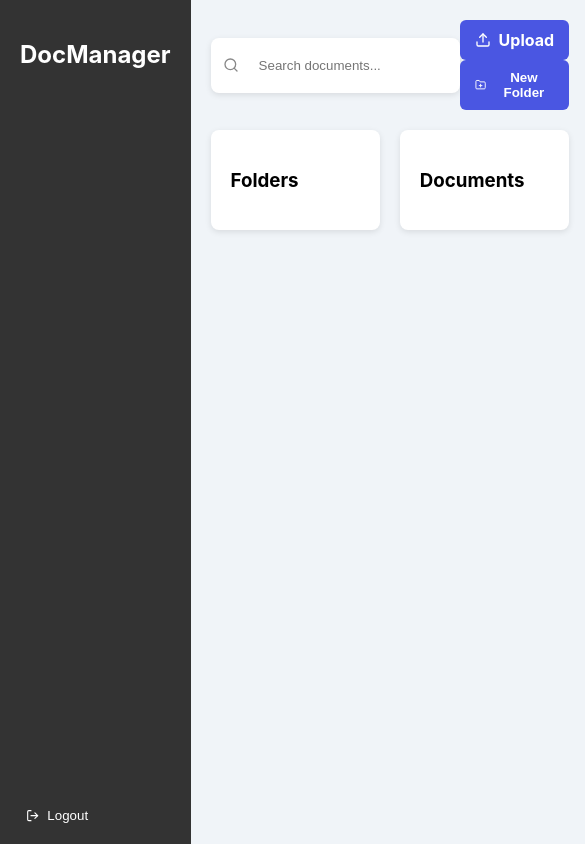
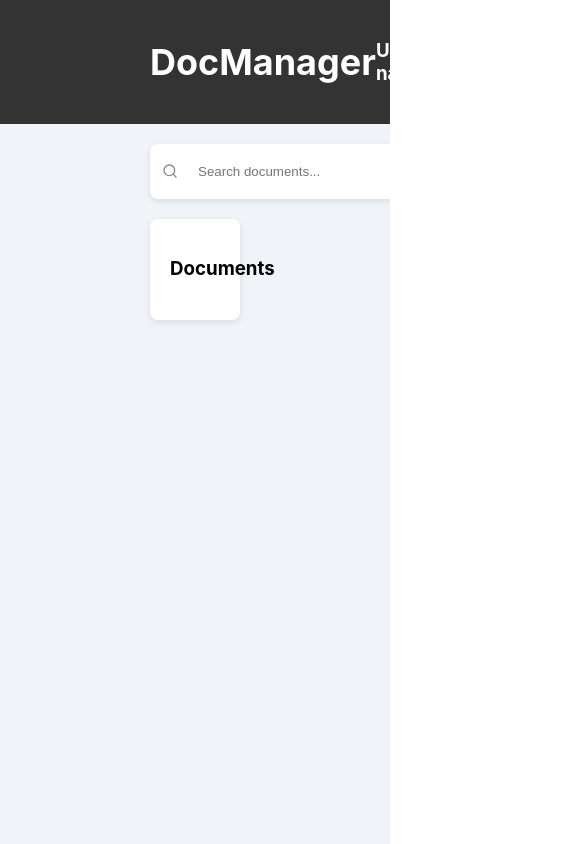
Before and after one commit to Raashi-d/DocManager, a React (Create React App) app in the folder FrontEnd/: page /dashboard in a window 390 px wide. Shown: the whole page, 585 px wide, since content can reach past the window. Built offline with nearby package versions, Linux system fonts and the light colour scheme; sample sign-in values are in the browser's storage.

Commit message:
refactor dashboard layout: update CSS for responsiveness and enhance structure; remove unused folder functionality

```diff
--- a/FrontEnd/src/pages/Dashboard.css
+++ b/FrontEnd/src/pages/Dashboard.css
@@ -1,24 +1,34 @@
 .dashboard-container {
   display: flex;
+  flex-direction: column;
   height: 100vh;
+  width: 100%;
+  overflow-x: hidden; /* Prevent horizontal scrolling */
 }
 
-  .sidebar {
-    width: 250px;
+.top-menu {
+  width: 100%;
   background-color: #333;
   color: white;
-    padding: 20px;
+  padding: 10px 150px 10px 150px;
   display: flex;
-    flex-direction: column;
   justify-content: space-between;
+  align-items: center;
+  box-sizing: border-box;
 }
 
-  .sidebar h2 {
-    font-size: 24px;
+.top-menu h2 {
+  font-size: 36px;
   font-weight: bold;
+}
+.user-info {
+  display: flex;
+  align-items: center;
+  gap: 8px;
 }
 
 .logout-button {
+  font-size: 24px;
   background: none;
   color: white;
   border: none;
@@ -30,8 +40,10 @@
 
 .dashboard-main {
   flex: 1;
-    padding: 20px;
+  padding: 20px 150px 20px 150px;
   background-color: #f0f4f8;
+  width: 100%;
+  box-sizing: border-box;
 }
 
 .dashboard-header {
@@ -75,18 +87,26 @@
 
 .content {
   display: flex;
+  flex-direction: column;
   gap: 20px;
+  width: 100%;
 }
 
-  .folders, .documents {
-    flex: 1;
+.documents {
   background: white;
   padding: 20px;
   border-radius: 8px;
   box-shadow: 0 2px 6px rgba(0, 0, 0, 0.1);
+  width: 100%;
+  box-sizing: border-box;
 }
 
-  .folder-item, .document-item {
+.documents h3 {
+  margin-bottom: 20px;
+}
+
+.document-item {
   padding: 10px;
   border-bottom: 1px solid #eee;
+  font-size: 16px;
 }
--- a/FrontEnd/src/pages/Dashboard.js
+++ b/FrontEnd/src/pages/Dashboard.js
@@ -1,11 +1,10 @@
-import React, { useState } from 'react';
-import { useNavigate } from 'react-router-dom';
-import { FiSearch, FiFolderPlus, FiUpload, FiLogOut } from 'react-icons/fi';
-import './Dashboard.css';
+import React, { useState } from "react";
+import { useNavigate } from "react-router-dom";
+import { FiSearch, FiUpload, FiLogOut } from "react-icons/fi";
+import "./Dashboard.css";
 
 const Dashboard = () => {
   const [files, setFiles] = useState([]);
-  const [folders, setFolders] = useState([]);
   const navigate = useNavigate();
 
   const handleFileChange = (event) => {
@@ -13,26 +12,24 @@ const Dashboard = () => {
     setFiles([...files, ...selectedFiles]);
   };
 
-  const handleNewFolder = () => {
-    const folderName = prompt("Enter folder name:");
-    if (folderName) {
-      setFolders([...folders, folderName]);
-    }
+  const handleLogout = () => {
+    localStorage.removeItem("token");
+    navigate("/login");
   };
-
-  const handleLoguot = () => {
-    localStorage.removeItem('token');
-    navigate('/login');
-  }
 
   return (
     <div className="dashboard-container">
-      <aside className="sidebar">
+      <header className="top-menu">
         <h2>DocManager</h2>
-        <button className="logout-button" onClick={handleLoguot}><FiLogOut /> Logout</button>
-      </aside>
+        <div className="user-info">
+          <h3>User name</h3>
+          <button className="logout-button" onClick={handleLogout}>
+            <FiLogOut /> Logout
+          </button>
+        </div>
+      </header>
       <main className="dashboard-main">
-        <header className="dashboard-header">
+        <div className="dashboard-header">
           <div className="search-bar">
             <FiSearch className="search-icon" />
             <input type="text" placeholder="Search documents..." />
@@ -45,28 +42,19 @@ const Dashboard = () => {
                 type="file"
                 multiple
                 onChange={handleFileChange}
-                style={{ display: 'none' }}
+                style={{ display: "none" }}
               />
             </label>
-            <button className="action-button" onClick={handleNewFolder}>
-              <FiFolderPlus /> New Folder
-            </button>
           </div>
-        </header>
+        </div>
         <div className="content">
-          <section className="folders">
-            <h3>Folders</h3>
-            <ul>
-              {folders.map((folder, index) => (
-                <li key={index} className="folder-item">{folder}</li>
-              ))}
-            </ul>
-          </section>
           <section className="documents">
             <h3>Documents</h3>
             <ul>
               {files.map((file, index) => (
-                <li key={index} className="document-item">{file.name}</li>
+                <li key={index} className="document-item">
+                  {file.name}
+                </li>
               ))}
             </ul>
           </section>
```
Lines whose indentation alone changed are shown as unchanged.
